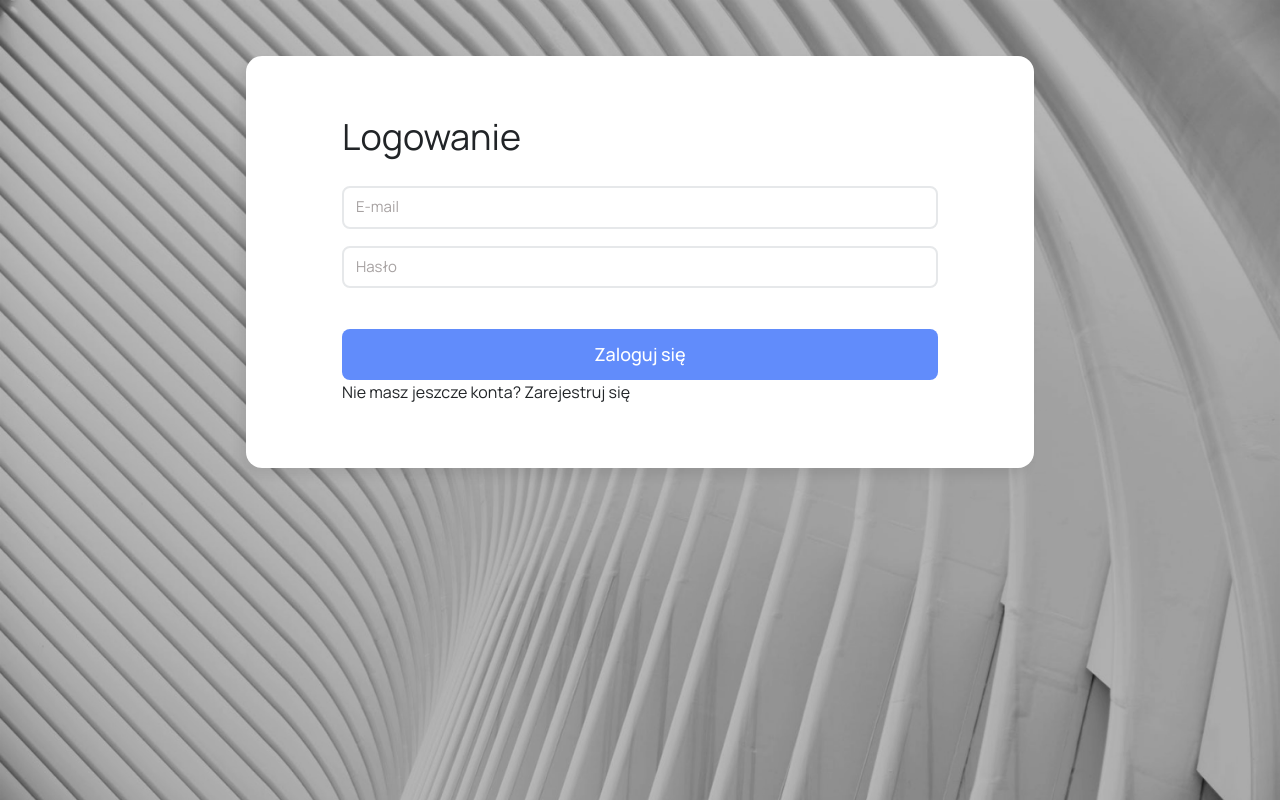
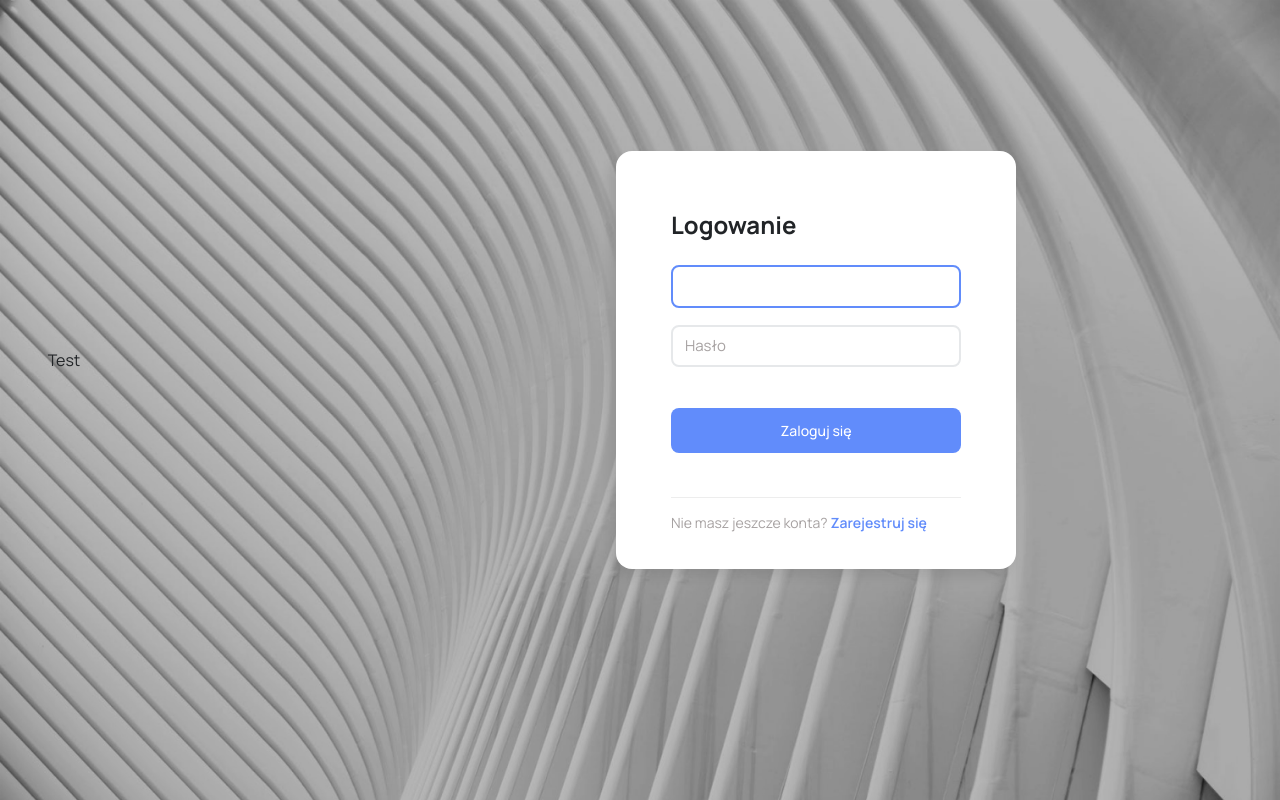
Before and after one commit to cyprianwaclaw/power-test, a Nuxt app: page /logowanie in a window 1280 px wide. Built offline with nearby package versions, Linux system fonts and the light colour scheme; no server answers.

Commit message:
🚧 Testing autofocus on mobile device

```diff
--- a/assets/style/style.scss
+++ b/assets/style/style.scss
@@ -38,7 +38,7 @@
 .submit-auth {
     box-shadow: inset 0 0 0 1 $primary-hover;
     background-color: $primary;
-    font-size: 18px;
+    font-size: 14px;
     font-weight: 500;
     padding: 12px 25px;
     color: $white;
@@ -186,13 +186,14 @@ input:focus::placeholder {
 
 .title-form {
     margin-top: 14px;
+    font-weight: 700;
     margin-bottom: 18px;
-    font-size: 36px;
+    font-size: 24px;
 }
 
 .errorInput {
     color: $color-error;
-    transition: border-color 0.2s ease-in-out, color 0.2s ease-in-out, background-color 0.2s ease-in-out;
+    // transition: border-color 0.2s ease-in-out, color 0.2s ease-in-out, background-color 0.2s ease-in-out;
 }
 
 .errorInput1 {
--- a/components/Input/notSuccess.vue
+++ b/components/Input/notSuccess.vue
@@ -17,6 +17,7 @@
         :placeholder="placeholder"
         @input="handleChange"
         @blur="handleBlur"
+        autofocus
       />
 
       <div class="help-message" v-if="errorMessage || meta.valid">
--- a/pages/logowanie.vue
+++ b/pages/logowanie.vue
@@ -1,18 +1,21 @@
 <template>
-  <div class="auth-background pt-14 flex">
-    <NuxtLayout>
-      <div class="bg-white mx-36 rounded-2xl shaddow-effect">
-        <div class="w-full px-24 pb-16 pt-10">
+  <div class="auth-background">
+    <!-- <NuxtLayout> -->
+    <div class="auth-des">
+      <h1>Test</h1>
+    </div>
+    <!-- <input ref="inputField"/> -->
+    <!-- <button @click="focusInput">sas</button> -->
+    <div class="width-login shaddow-effect" @click="inputColor()">
       <h1 class="title-form">Logowanie</h1>
       <Form
         @submit="onSubmit"
         :validation-schema="schema"
-            @click="inputColor()"
         @invalid-submit="onInvalidSubmit"
-
       >
-            <InputNotSuccess class="base-input" type="email" :class="{ errorInput:
-            ErrorLogin.errorInput }" hasError: true name="email" placeholder="E-mail" />
+        <InputNotSuccess ref="inputField" class="base-input" type="email" :class="{
+        errorInput: ErrorLogin.errorInput }" hasError: true name="email"
+        placeholder="E-mail" />
         <InputNotSuccess
           type="password"
           :class="{ errorInput: ErrorLogin.errorInput }"
@@ -33,14 +36,18 @@
             </p>
           </div>
         </div>
-            <button class="submit-auth w-full mt-10 " type="submit">Zaloguj się</button>
+        <button class="submit-auth w-full mt-10" type="submit">Zaloguj się</button>
       </Form>
       <div>
-            <p class="">Nie masz jeszcze konta? <NuxtLink to="/rejestracja"><span class="">Zarejestruj się</span></NuxtLink></p>
+        <p class="text-des">
+          Nie masz jeszcze konta?
+          <NuxtLink to="/rejestracja"
+            ><span class="navigate">Zarejestruj się</span></NuxtLink
+          >
+        </p>
       </div>
     </div>
-      </div>
-    </NuxtLayout>
+    <!-- </NuxtLayout> -->
   </div>
 </template>
 
@@ -56,7 +63,7 @@ definePageMeta({
 });
 
 const authStore = useAuth();
-const { error,  loggedIn } = storeToRefs(authStore);
+const { error, loggedIn } = storeToRefs(authStore);
 
 var hideAfter = true;
 var ErrorLogin: any = false;
@@ -70,7 +77,7 @@ async function onSubmit(values: any) {
   await authStore.loginUser(email, password);
   let input = ErrorInput(error.value);
   ErrorLogin = input;
-  hideAfter = false
+  hideAfter = false;
 }
 
 const schema = Yup.object().shape({
@@ -80,11 +87,56 @@ const schema = Yup.object().shape({
     .required("Uzupełnij hasło"),
 });
 
+const inputField = ref();
+function focusInput() {
+  inputField.value.focus();
+}
+// focusInput()
 </script>
 
 <style scoped>
-.errorUser{
+.errorUser {
   padding-top: 36px;
-margin-bottom: -34px;
+  font-size: 14px;
+  margin-bottom: -30px;
+}
+
+.auth-des {
+  position: absolute;
+  border-radius: 16px;
+  top: 45%;
+  left: 5%;
+  transform: translate(-50%, -50%);
+}
+.width-login {
+  position: absolute;
+  width: 400px;
+  background: white;
+  border-radius: 16px;
+  padding: 42px 55px 4px 55px;
+  top: 45%;
+  right: 5%;
+  transform: translate(-50%, -50%);
+}
+
+.text-des {
+  font-size: 14px;
+  padding-top: 14px;
+  border-top: 1px solid #ededed;
+  margin-top: 44px;
+  margin-bottom: 32px;
+  color: #a7a2a2;
+}
+.navigate {
+  color: #618cfb;
+  font-weight: 600;
+}
+
+.navigate:hover {
+  color: #6181d3;
+  text-decoration: underline;
+  text-decoration-color: #6181d3;
+  text-decoration-thickness: 2px;
+  font-weight: 600;
 }
 </style>
```
Lines whose indentation alone changed are shown as unchanged.
